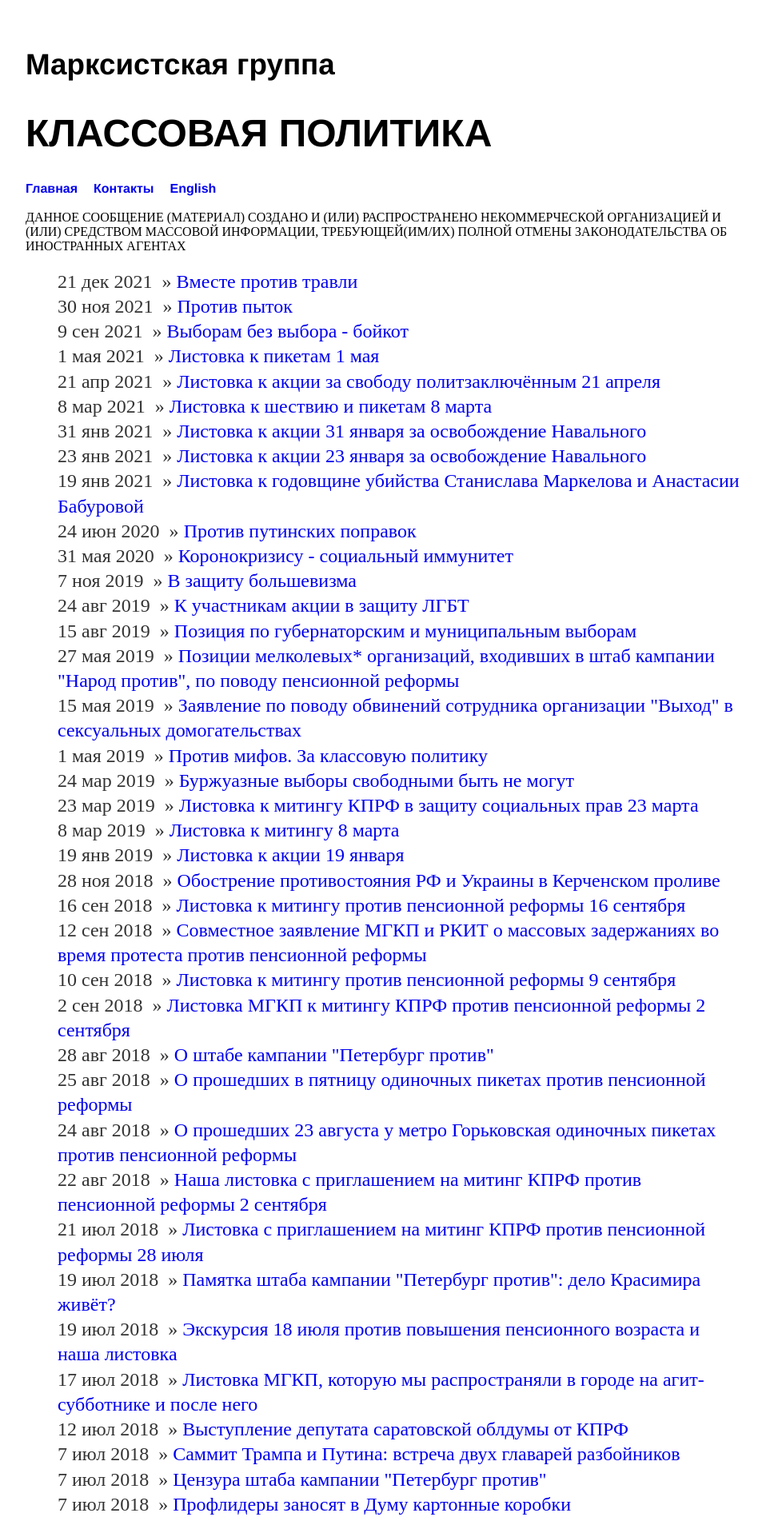
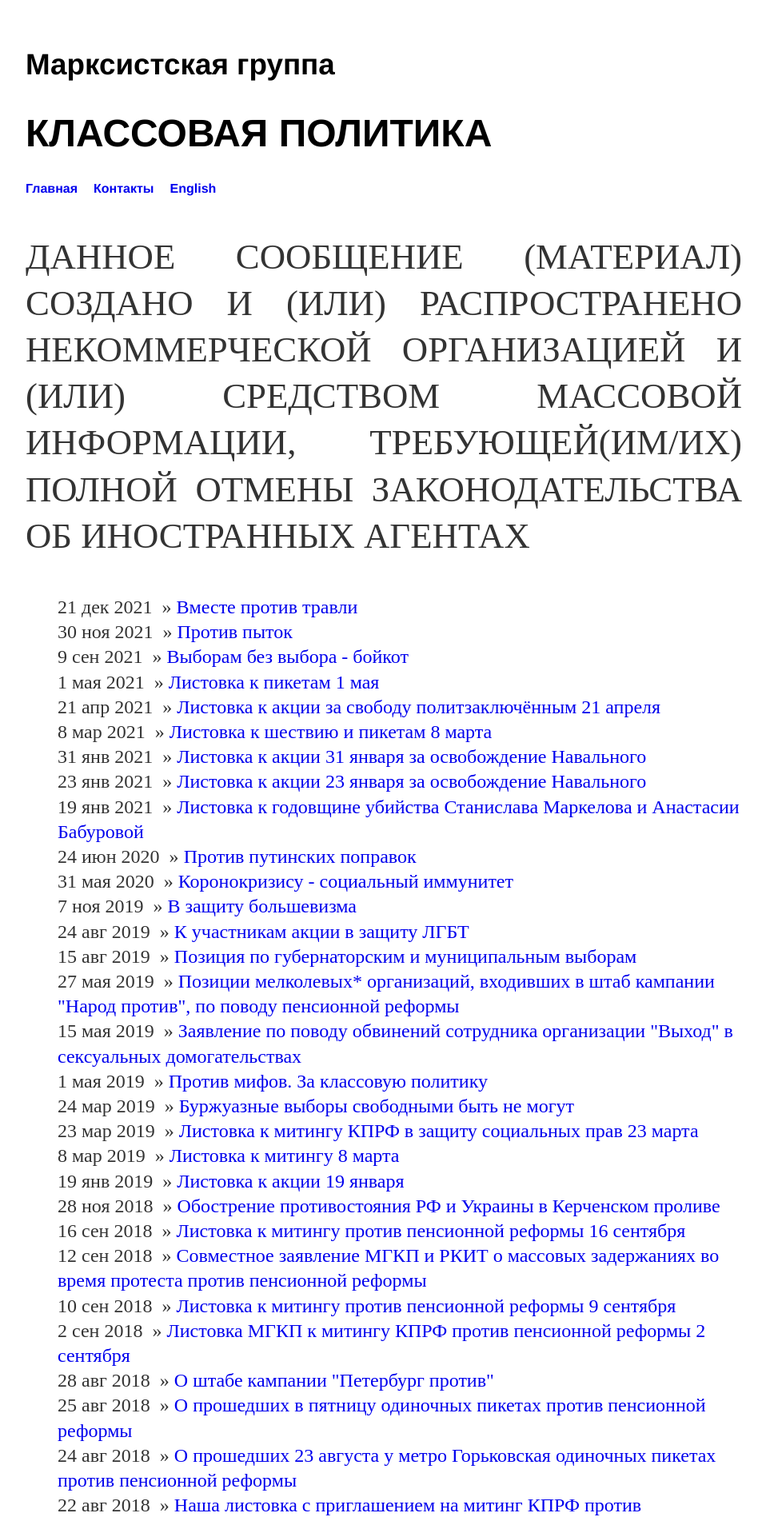
Before and after one commit to mgkp/mgkp.github.io, a Jekyll site: the page built from index.html, in a window 1280 px wide. Shown: the top 1902 px of the page at 80% size, without its empty margins (160-1118 px from the left). Built offline with Jekyll 4.4.1, drawn with Linux system fonts in a browser that asks for light colours.

Commit message:
font-size increased

```diff
--- a/_layouts/default.html
+++ b/_layouts/default.html
@@ -18,8 +18,8 @@
 
 	{% endif %}
   <div class="container">
-<div>
-ДАННОЕ СООБЩЕНИЕ (МАТЕРИАЛ) СОЗДАНО И (ИЛИ) РАСПРОСТРАНЕНО НЕКОММЕРЧЕСКОЙ ОРГАНИЗАЦИЕЙ И (ИЛИ) СРЕДСТВОМ МАССОВОЙ ИНФОРМАЦИИ, ТРЕБУЮЩЕЙ(ИМ/ИХ) ПОЛНОЙ ОТМЕНЫ ЗАКОНОДАТЕЛЬСТВА ОБ ИНОСТРАННЫХ АГЕНТАХ<div>
+<div><p style="font-size:2.8em;">
+ДАННОЕ СООБЩЕНИЕ (МАТЕРИАЛ) СОЗДАНО И (ИЛИ) РАСПРОСТРАНЕНО НЕКОММЕРЧЕСКОЙ ОРГАНИЗАЦИЕЙ И (ИЛИ) СРЕДСТВОМ МАССОВОЙ ИНФОРМАЦИИ, ТРЕБУЮЩЕЙ(ИМ/ИХ) ПОЛНОЙ ОТМЕНЫ ЗАКОНОДАТЕЛЬСТВА ОБ ИНОСТРАННЫХ АГЕНТАХ</p><div>
 
   {{ content }}
 
```
